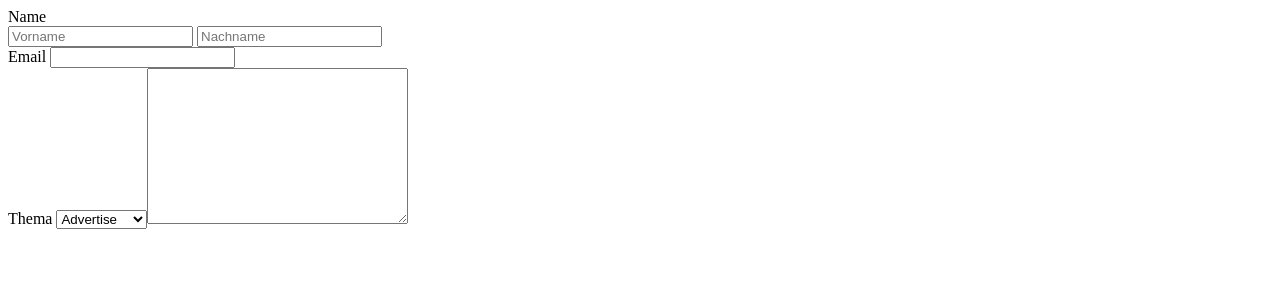
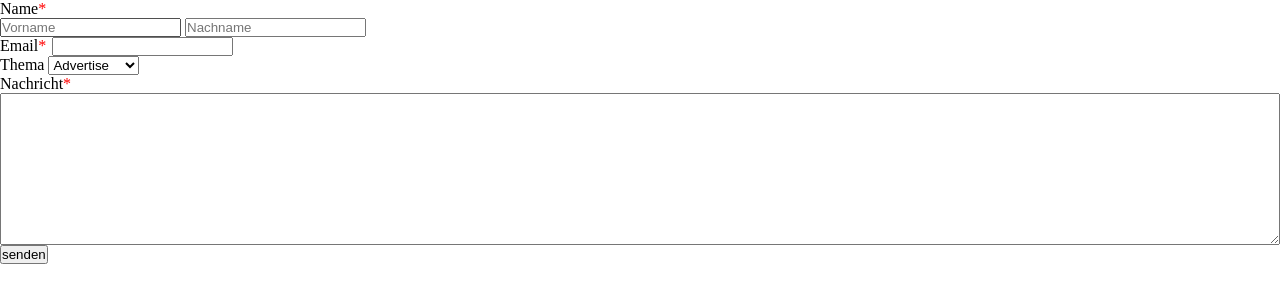
Before and after one commit to JulianSupercode/Supercode_Aufgaben, a plain HTML site: page 07_Forms/Aufgabe 1_1/index.html in a window 1280 px wide. Drawn offline with Linux system fonts and the light colour scheme.

Commit message:
Codeänderung

```diff
--- a/07_Forms/Aufgabe 1_1/index.html
+++ b/07_Forms/Aufgabe 1_1/index.html
@@ -3,32 +3,39 @@
   <head>
     <meta charset="UTF-8" />
     <meta name="viewport" content="width=device-width, initial-scale=1.0" />
+    <link rel="stylesheet" href="./style.css" />
     <title>Forms Level 1_1</title>
   </head>
   <body>
     <form>
-
       <div>
-          <label for="text">Name</label><br/>
+        <label for="text">Name</label><span></span>
+        <div>
           <input type="text" id="text" placeholder="Vorname" />
           <input type="text" id="text" placeholder="Nachname" />
         </div>
+      </div>
       <div>
-          <label for="mail">Email</label>
+        <label for="mail">Email</label><span></span>
         <input type="mail" id="mail" placeholder="" />
       </div>
       <div>
         <label for="Thema">Thema</label>
-        <select name="Thema" id="Thema" >
+        <select name="Thema" id="Thema">
           <option value="">Advertise</option>
           <option value="">Partnership</option>
+        </select>
       </div>
-        <div>
-          <label for="nachricht">Nachricht</label>
-            <textarea name="nachricht" id="nachricht" cols="30" rows="10"></textarea>
-
+      <div class="eingabefeld">
+        <div><label for="nachricht">Nachricht</label><span></span></div>
+        <textarea
+          name="nachricht"
+          id="nachricht"
+          cols="30"
+          rows="10"
+        ></textarea>
       </div>
-
+      <input class="btn-submit" type="submit" value="senden" />
     </form>
   </body>
 </html>
--- /dev/null
+++ b/07_Forms/Aufgabe 1_1/style.css
@@ -0,0 +1,17 @@
+* {
+  padding: 0;
+  margin: 0;
+  box-sizing: border-box;
+}
+span::after {
+  display: inline-block;
+  content: "*";
+  width: 10px;
+  height: 10px;
+  color: red;
+  line-height: 10px;
+}
+.eingabefeld {
+  display: flex;
+  flex-direction: column;
+}
--- /dev/null
+++ b/07_Forms/Aufgabe 2_1/assets/style.css
@@ -0,0 +1,37 @@
+* {
+  padding: 0;
+  margin: 0;
+  box-sizing: border-box;
+}
+
+html {
+  font-family: Arial, Helvetica, sans-serif;
+}
+
+body {
+}
+
+section {
+  width: 28em;
+  margin: 0 auto;
+  background-color: #ededed;
+}
+
+h1 {
+  text-align: center;
+  background-color: #43d1af;
+}
+
+textarea {
+  font-family: Arial, Helvetica, sans-serif;
+}
+form {
+  margin: 0 auto;
+  width: 200px;
+}
+
+input[type="submit"] {
+  background-color: #43d1af;
+  width: 200px;
+  border: none;
+}
```
Also changed, not shown: 07_Forms/Aufgabe 2_1/index.html (added, +30 -0 lines). Lines whose indentation alone changed are shown as unchanged.
